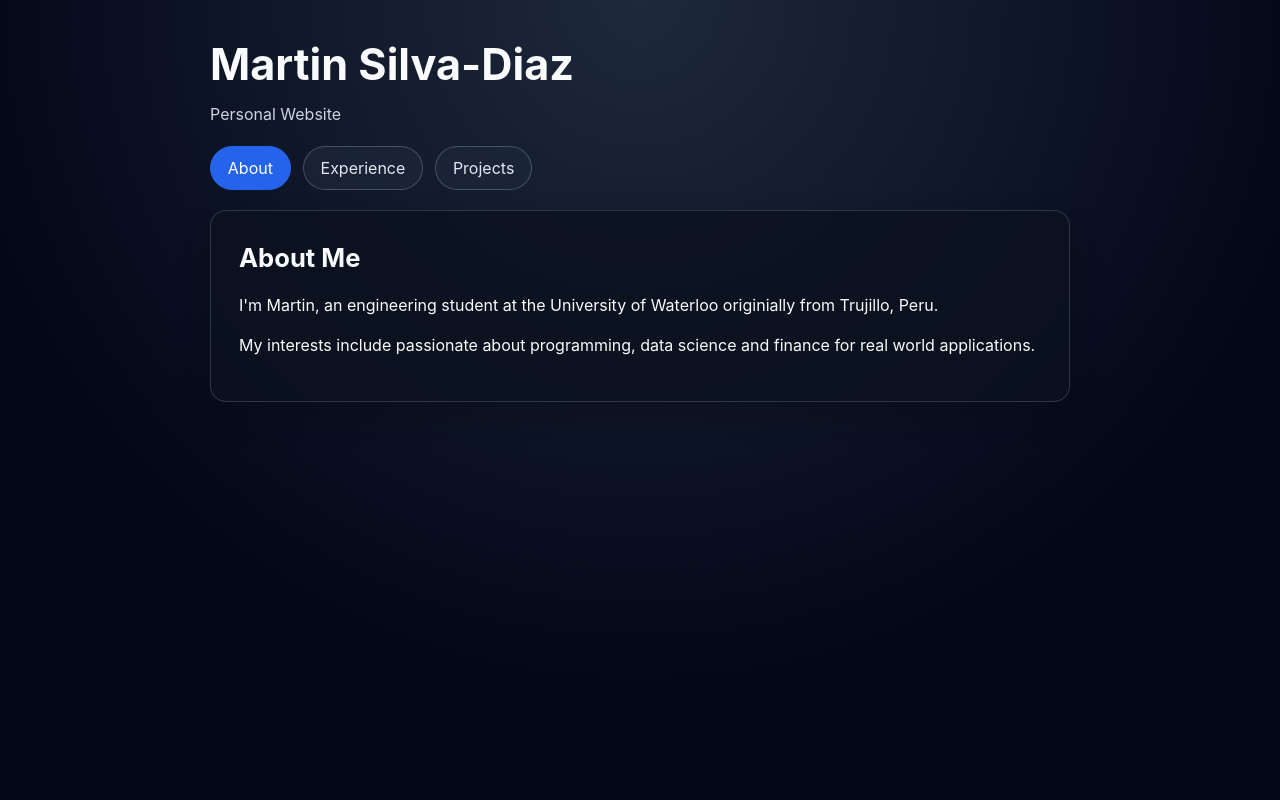
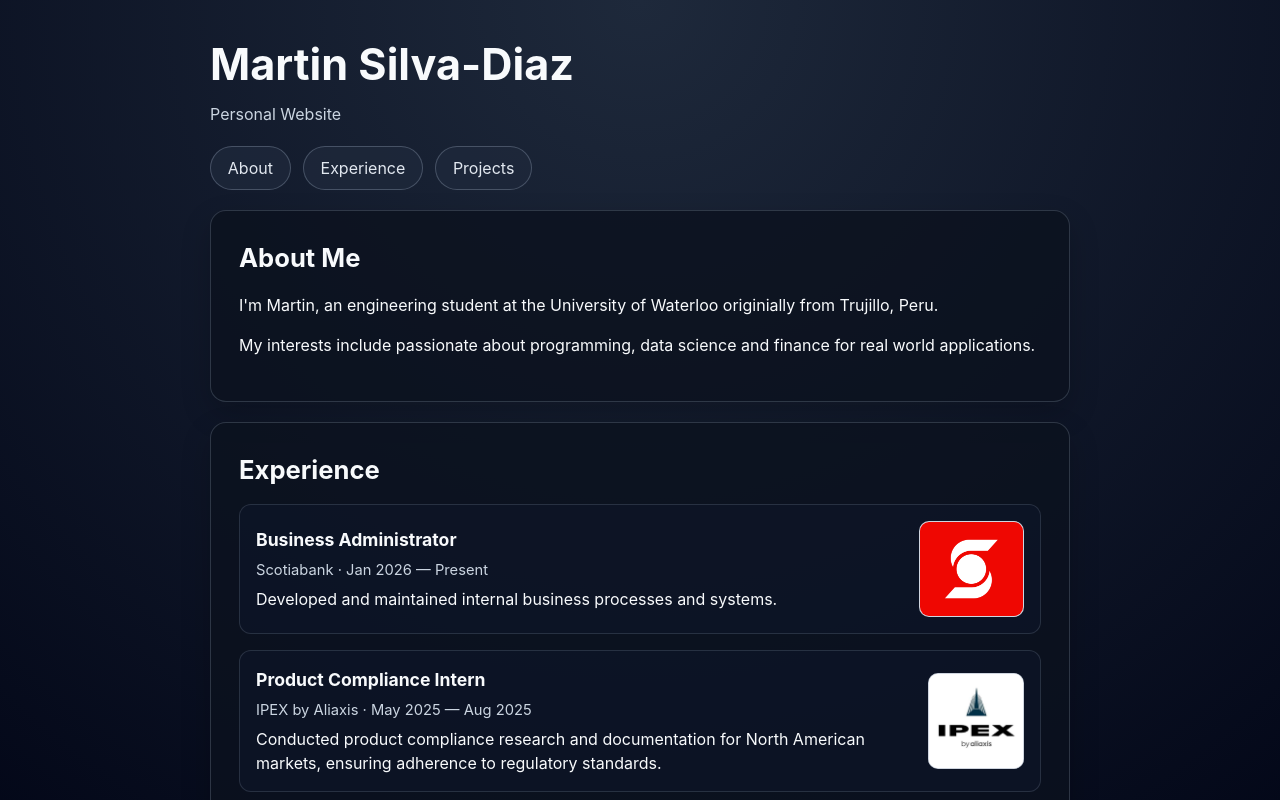
Before and after one commit to Martins26/Martin-Silva-Diaz-Personal-Website, a React (Vite) app: page / in a window 1280 px wide. Shown: the top 800 px of the page. Built offline with nearby package versions, Linux system fonts and the light colour scheme.

Commit message:
Stack about, experience, and projects sections on one page

```diff
--- a/src/App.css
+++ b/src/App.css
@@ -32,25 +32,37 @@
   display: flex;
   gap: 0.75rem;
   flex-wrap: wrap;
+  position: sticky;
+  top: 0.75rem;
+  z-index: 10;
 }
 
 .selector-button {
   border: 1px solid rgba(148, 163, 184, 0.35);
-  background: rgba(30, 41, 59, 0.65);
+  background: rgba(30, 41, 59, 0.8);
   color: #e2e8f0;
   border-radius: 999px;
   padding: 0.55rem 1.05rem;
   font: inherit;
   cursor: pointer;
   transition: all 160ms ease;
+  text-decoration: none;
 }
 
 .selector-button:hover {
   border-color: rgba(148, 163, 184, 0.8);
 }
 
-.selector-button.active {
-  background: #2563eb;
-  border-color: #2563eb;
-  color: #fff;
+
+.sections-stack {
+  display: grid;
+  gap: 1.25rem;
 }
+
+html {
+  scroll-behavior: smooth;
+}
+
+.sections-stack > div {
+  scroll-margin-top: 5.5rem;
+}
--- a/src/App.tsx
+++ b/src/App.tsx
@@ -1,33 +1,15 @@
-import { useMemo, useState } from "react";
 import AboutSection from "./components/AboutSection";
 import ExperienceSection from "./components/ExperienceSection";
 import ProjectsSection from "./components/ProjectsSection";
 import "./App.css";
 
-type SectionKey = "about" | "experience" | "projects";
-
-const sections: { key: SectionKey; label: string }[] = [
-  { key: "about", label: "About" },
-  { key: "experience", label: "Experience" },
-  { key: "projects", label: "Projects" },
+const sections = [
+  { id: "about", label: "About" },
+  { id: "experience", label: "Experience" },
+  { id: "projects", label: "Projects" },
 ];
 
 function App() {
-  const [activeSection, setActiveSection] = useState<SectionKey>("about");
-
-  const activeContent = useMemo(() => {
-    switch (activeSection) {
-      case "about":
-        return <AboutSection />;
-      case "experience":
-        return <ExperienceSection />;
-      case "projects":
-        return <ProjectsSection />;
-      default:
-        return null;
-    }
-  }, [activeSection]);
-
   return (
     <main className="portfolio">
       <header className="portfolio-header">
@@ -37,18 +19,23 @@ function App() {
 
       <nav className="section-selector" aria-label="Section selector">
         {sections.map((section) => (
-          <button
-            key={section.key}
-            type="button"
-            className={`selector-button ${activeSection === section.key ? "active" : ""}`}
-            onClick={() => setActiveSection(section.key)}
-          >
+          <a key={section.id} href={`#${section.id}`} className="selector-button">
             {section.label}
-          </button>
+          </a>
         ))}
       </nav>
 
-      {activeContent}
+      <div className="sections-stack">
+        <div id="about">
+          <AboutSection />
+        </div>
+        <div id="experience">
+          <ExperienceSection />
+        </div>
+        <div id="projects">
+          <ProjectsSection />
+        </div>
+      </div>
     </main>
   );
 }
```
